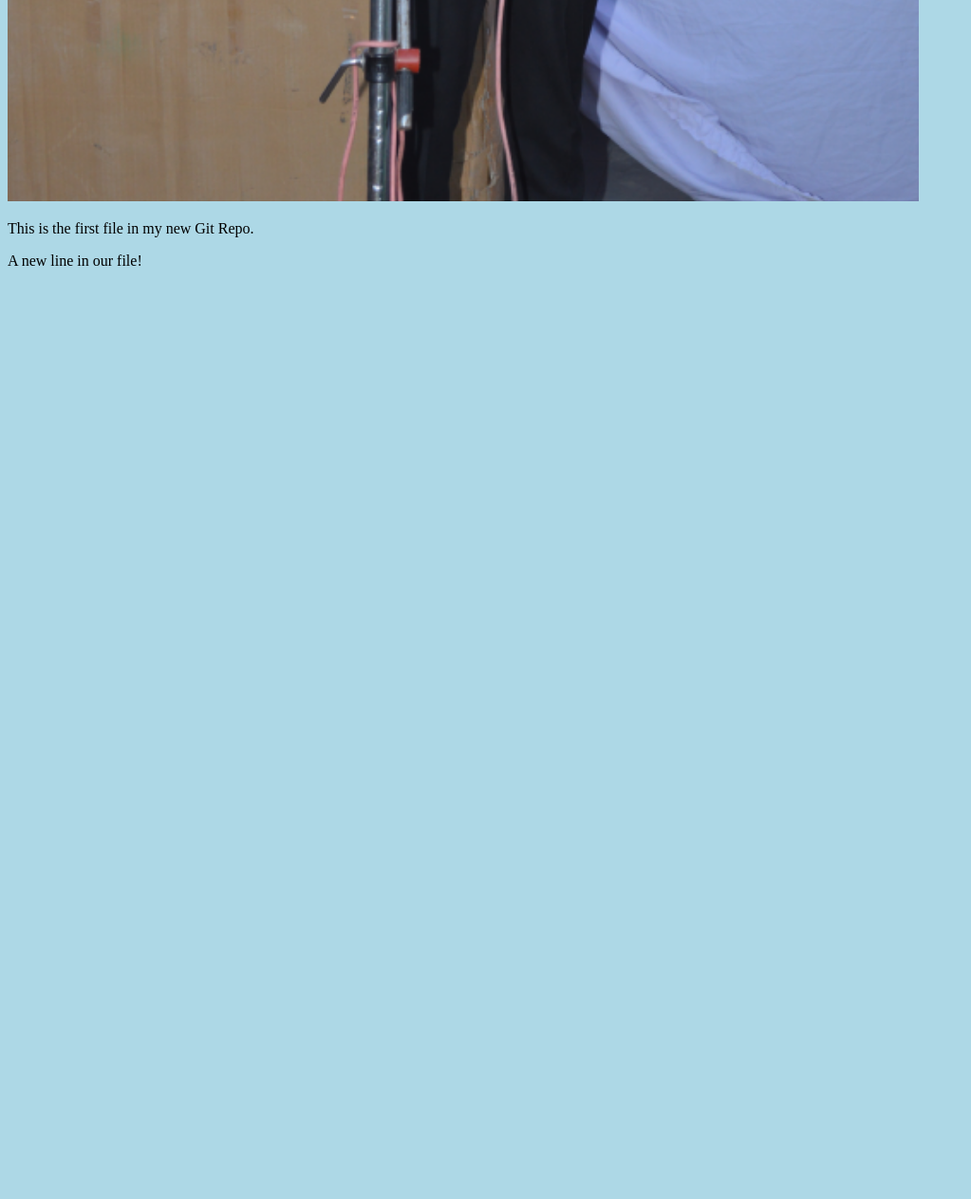
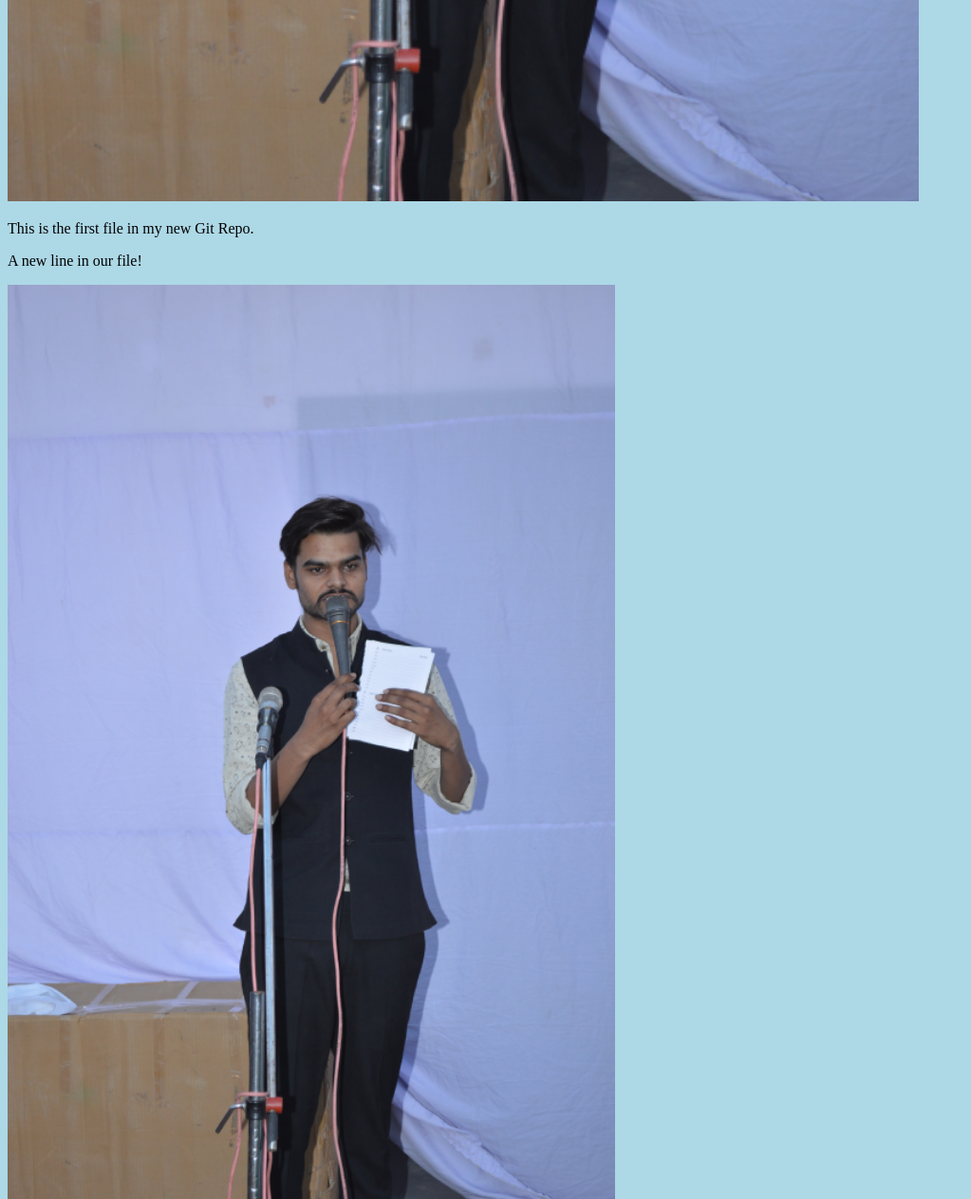
Before and after one commit to AjayPaliwal007/hello-world, a plain HTML site: page index.html in a window 1280 px wide. Shown: the part 1311-2574 px from the top of the page at 95% size, without its empty margins (0-1023 px from the left). Before the commit the page ends 1611 px from the top, so only its background shows below. Drawn offline with Linux system fonts and the light colour scheme.

Commit message:
Add new image

```diff
--- a/index.html
+++ b/index.html
@@ -11,6 +11,7 @@
 style="width:100%;max-width:960px"></div>
 <p>This is the first file in my new Git Repo.</p>
 <p>A new line in our file!</p>
+<div><img src="team2.jpeg" alt="Hello Git" style="width:100%;max-width:640px"></div>
 
 </body>
 </html>
```
Also changed, not shown: team2.jpeg (added).
